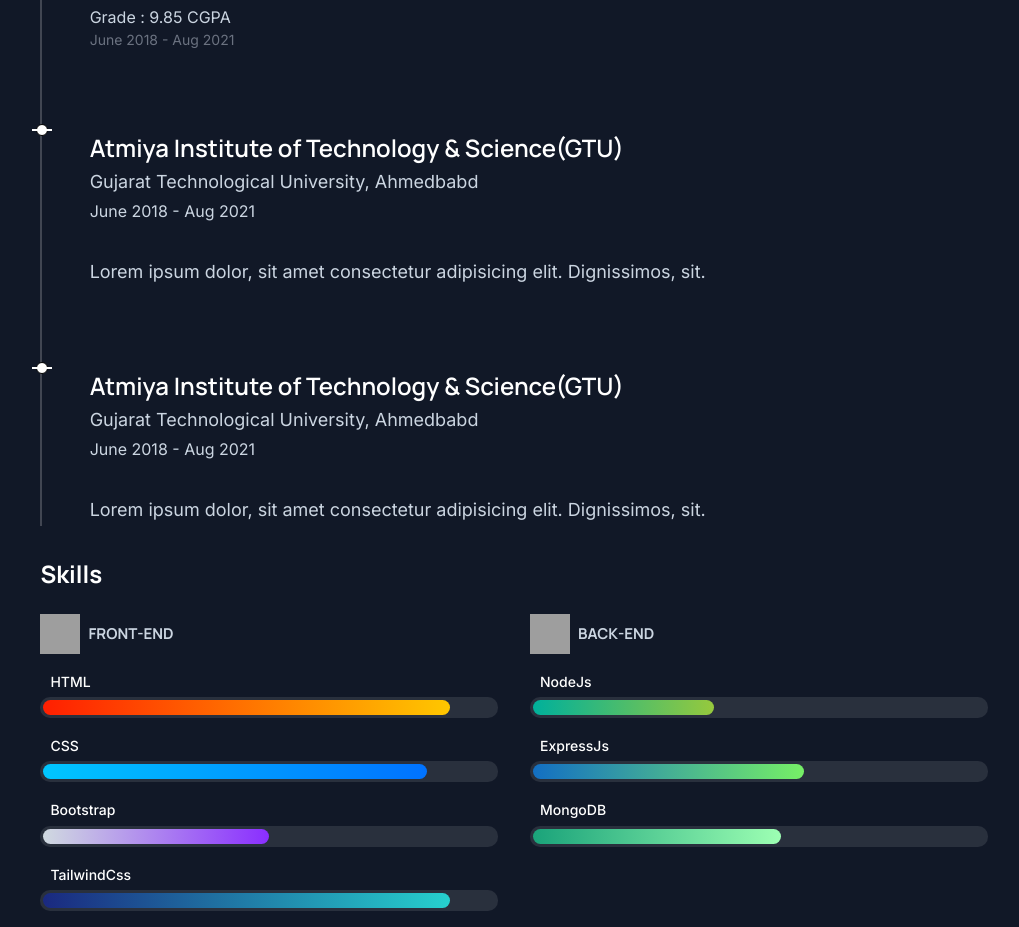
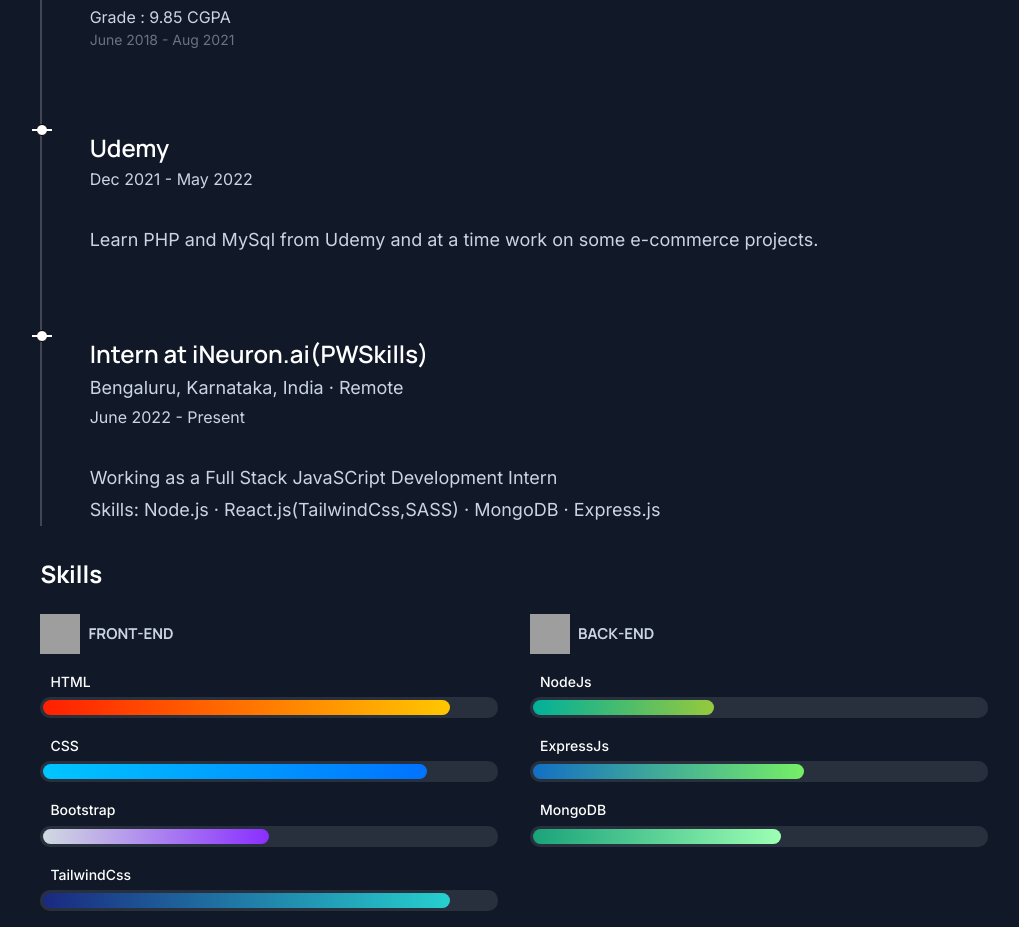
Before and after one commit to shyamtala003/my_portfolio, a React (Vite) app: page /about in a window 1280 px wide. Shown: the part 784-1711 px from the top of the page, without its empty margins (126-1145 px from the left). Built offline with nearby package versions, Linux system fonts and the light colour scheme; grey boxes are pictures that could not be loaded.

Commit message:
about page done

```diff
--- a/src/components/About.jsx
+++ b/src/components/About.jsx
@@ -66,30 +66,24 @@
           </div>
 
           <div className="graph">
-            <p className="title-1">
-              Atmiya Institute of Technology & Science(GTU)
-            </p>
-            <p className="title-2">
-              Gujarat Technological University, Ahmedbabd
-            </p>
-            <p className="title-3">June 2018 - Aug 2021</p>
+            <p className="title-1">Udemy</p>
+            <p className="title-3">Dec 2021 - May 2022</p>
             <p className="desc">
-              Lorem ipsum dolor, sit amet consectetur adipisicing elit.
-              Dignissimos, sit.
+              Learn PHP and MySql from Udemy and at a time work on some
+              e-commerce projects.
+              <br />
             </p>
           </div>
 
           <div className="graph">
-            <p className="title-1">
-              Atmiya Institute of Technology & Science(GTU)
-            </p>
-            <p className="title-2">
-              Gujarat Technological University, Ahmedbabd
-            </p>
-            <p className="title-3">June 2018 - Aug 2021</p>
+            <p className="title-1">Intern at iNeuron.ai(PWSkills)</p>
+            <p className="title-2">Bengaluru, Karnataka, India · Remote</p>
+            <p className="title-3">June 2022 - Present</p>
             <p className="desc">
-              Lorem ipsum dolor, sit amet consectetur adipisicing elit.
-              Dignissimos, sit.
+              Working as a Full Stack JavaSCript Development Intern
+              <br />
+              Skills: Node.js · React.js(TailwindCss,SASS) · MongoDB ·
+              Express.js
             </p>
           </div>
         </div>
```
